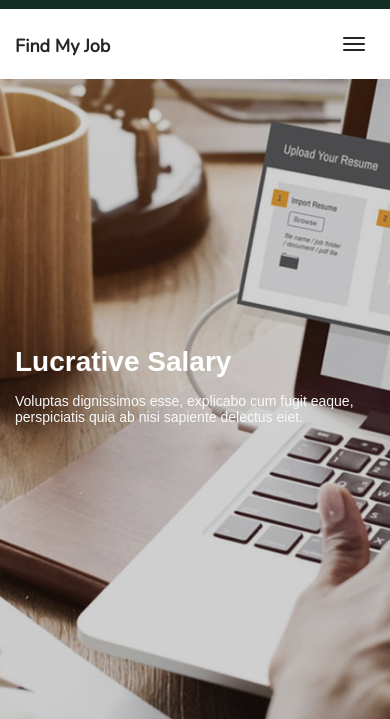
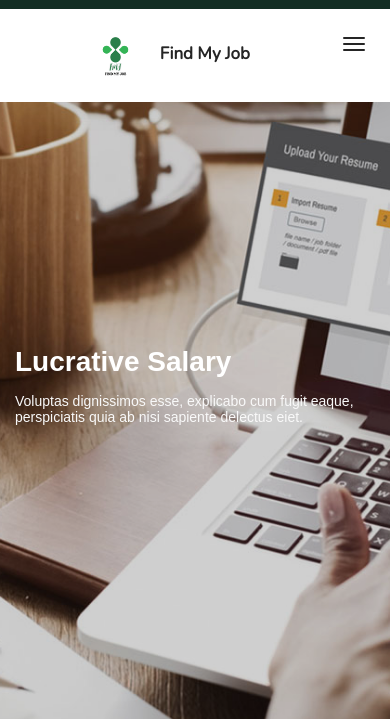
Before and after one commit to Premveer-Analytics/TCRPROJECT, a PHP site: page / in a window 390 px wide; the page is wider, and only the part inside the window is pictured. Shown: the top 719 px of that part. Run offline with PHP 8.4, Linux system fonts and the light colour scheme; some web fonts are replaced.

Commit message:
updated by ananyo on 14-9 10:30pm

```diff
--- a/job-master/css/style.css
+++ b/job-master/css/style.css
@@ -285,7 +285,17 @@ https://templatemo.com/tm-516-known
   -----------------------------------------*/
 
   .text-primary { color: #29ca8e; }
-
+.image1{
+  height: 4.3em;
+  padding: 0px;
+}
+.navbar-brand{
+  /* height: 150px; */
+  padding: 4px;
+  text-align: center;
+  float: none;
+  /* font-size: 25px; */
+}
   .custom-navbar {
     background: #ffffff;
     border-top: 9px solid #132e24;
@@ -300,15 +310,17 @@ https://templatemo.com/tm-516-known
 
   .custom-navbar .navbar-brand {
     color: #454545;
-    font-size: 18px;
+    font-size: 17px;
     font-weight: bold;
     line-height: 40px;
   }
 
   .custom-navbar .navbar-nav.navbar-nav-first {
-    margin-left: 47em;
+    margin-left: 44em;
     /* display: flex;
     justify-content: space-between; */
+    vertical-align: middle;
+    /* height: 150px; */
   }
 
   .custom-navbar .navbar-nav.navbar-right li a {
@@ -909,7 +921,7 @@ https://templatemo.com/tm-516-known
 
   @media screen and (max-width: 1440px) {
     .custom-navbar .navbar-nav.navbar-nav-first {
-      margin-left: 47em;
+      margin-left: 44em;
     }
     .form-control{
       height: 50px;
@@ -918,14 +930,14 @@ https://templatemo.com/tm-516-known
   }
   @media screen and (max-width: 1200px) {
     .custom-navbar .navbar-nav.navbar-nav-first {
-      margin-left: 32em;
+      margin-left: 30em;
       /* display: flex;
       justify-content: space-between; */
     }
   }
   @media screen and (max-width: 991px) {
     .custom-navbar .navbar-nav.navbar-nav-first {
-      margin-left: 17em;
+      margin-left: 14em;
   }
 
   @media only screen and (max-width: 768px) {
@@ -949,7 +961,7 @@ https://templatemo.com/tm-516-known
       margin-top: 50px;
     }
     .custom-navbar .navbar-nav.navbar-nav-first {
-      margin-left: 23em;
+      margin-left: 21em;
     }
   }
 
--- a/job-master/index.html
+++ b/job-master/index.html
@@ -43,9 +43,11 @@
                          <span class="icon icon-bar"></span>
                          <span class="icon icon-bar"></span>
                     </button>
-
-                    <!-- lOGO TEXT HERE -->
-                    <a href="./index.html" class="navbar-brand">Find My Job</a>
+                    <div>
+                         <img src="images/FMJ (1).png" class="image1 navbar-brand" alt="" srcset="">
+                         <!-- lOGO TEXT HERE -->
+                         <a href="./index.html" class="navbar-brand text1">Find My Job</a>
+                    </div>
                </div>
 
                <!-- MENU LINKS -->
```
Also changed, not shown: other parts of job-master/index.html (+17 -15 lines), job-master/about-us.html (+8 -7 lines), job-master/contact.html (+6 -3 lines), job-master/job-details1.html (+5 -4 lines), job-master/job-details2.html (+5 -4 lines), job-master/job-details3.html (+5 -4 lines), job-master/job-details4.html (+5 -4 lines), job-master/job-details5.html (+5 -4 lines), job-master/job-listing.html (+5 -3 lines), job-master/images/FMJ (1).png (added), job-master/images/yash.jpeg (added).
